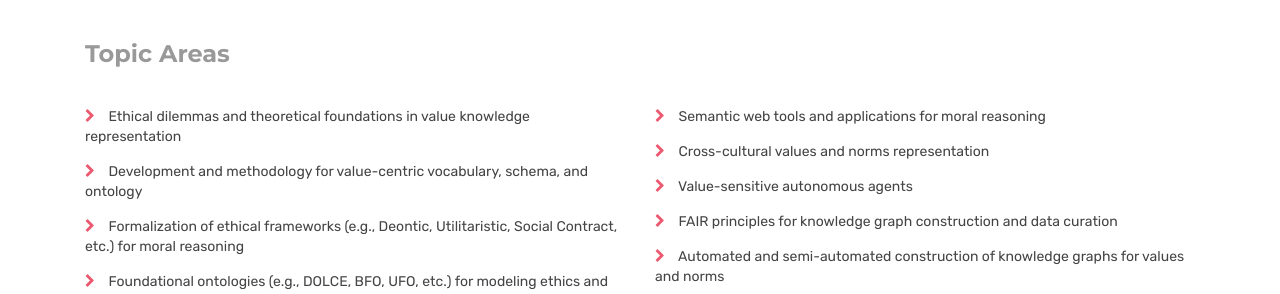
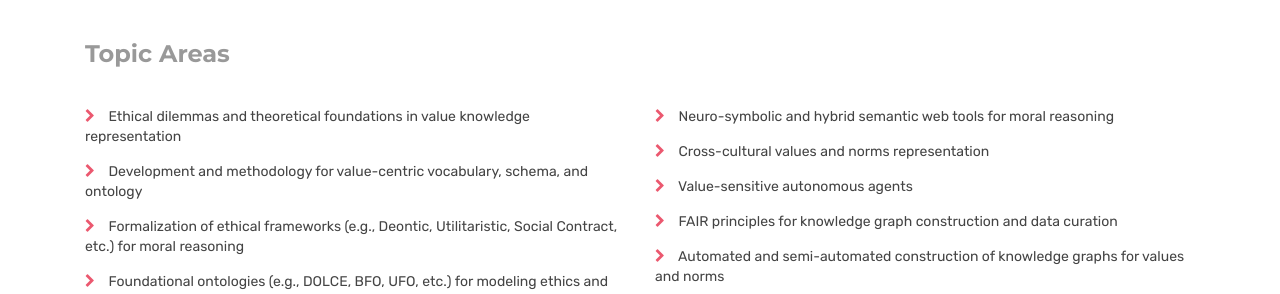
Before and after one commit to wisdoms-workshop/wisdoms-workshop.github.io, a Jekyll site: the page built from index.html, in a window 1280 px wide. Shown: the part 1408-1702 px from the top of the page. Built offline with Jekyll 4.4.1, drawn with Linux system fonts in a browser that asks for light colours.

Commit message:
modified topic 2

```diff
--- a/callforpapers.html
+++ b/callforpapers.html
@@ -98,7 +98,7 @@ canonical: https://wisdoms-workshop.github.io/
           <ul class="list-style check-list pl-0">
             <li>
               <i class="fa fa-chevron-right" aria-hidden="true"></i>
-              Neuro-symbolic and hybrid semantic web tools or applications for moral reasoning
+              Neuro-symbolic and hybrid semantic web tools for moral reasoning
             </li>
             <li>
               <i class="fa fa-chevron-right" aria-hidden="true"></i>
--- a/index.html
+++ b/index.html
@@ -137,7 +137,7 @@ canonical: https://wisdoms-workshop.github.io/
         <ul class="list-style check-list pl-0">
           <li>
             <i class="fa fa-chevron-right" aria-hidden="true"></i>
-            Semantic web tools and applications for moral reasoning
+            Neuro-symbolic and hybrid semantic web tools for moral reasoning
           </li>
           <li>
             <i class="fa fa-chevron-right" aria-hidden="true"></i>
```
